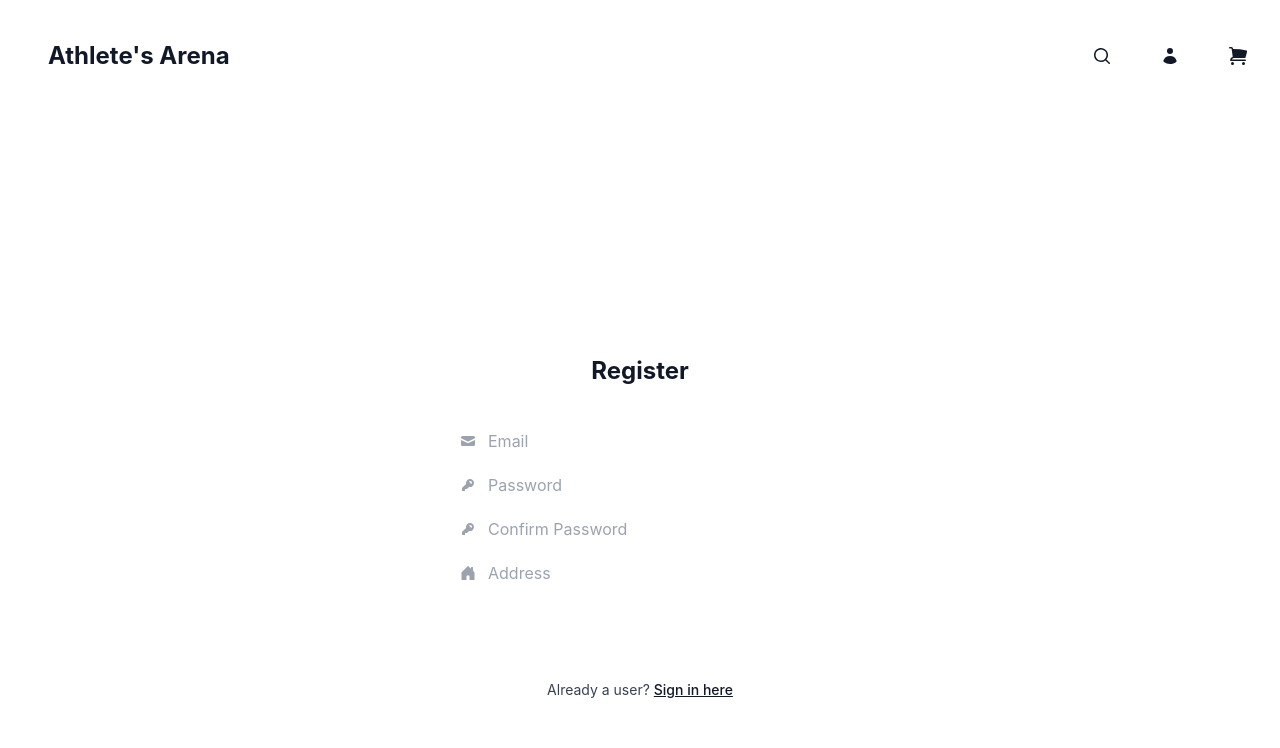
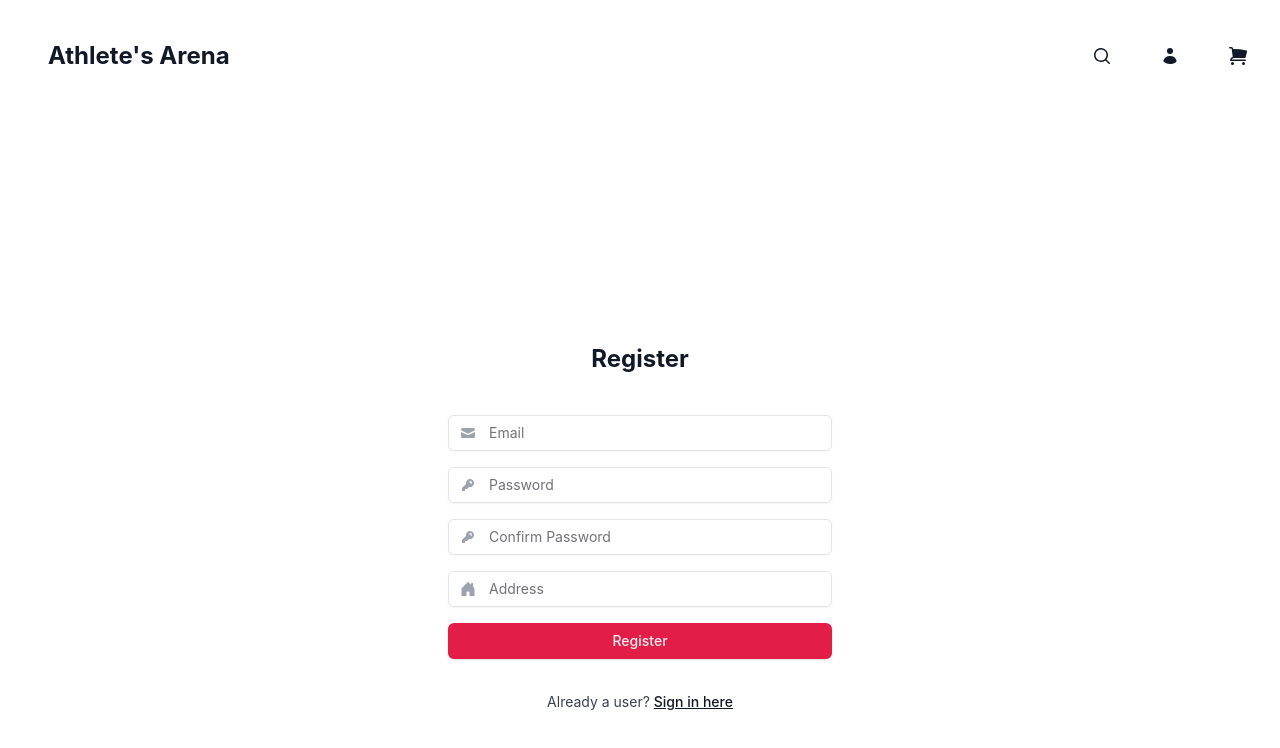
Before and after one commit to SdbnCode/ecom-platform, a Next.js app: page /register in a window 1280 px wide. Shown: the top 748 px of the page. Built offline with nearby package versions, Linux system fonts and the light colour scheme.

Commit message:
replaced Input and Button on login and register pages with refracted code

```diff
--- a/src/app/(user)/login/page.tsx
+++ b/src/app/(user)/login/page.tsx
@@ -6,6 +6,8 @@
 import { zodResolver } from "@hookform/resolvers/zod";
 import * as z from "zod";
 import { useState } from "react";
+import { Input } from "@/components/ui/input";
+import { Button } from "@/components/ui/button";
 
 const FormSchema = z.object({
   email: z.string().email({ message: "Invalid email address" }),
@@ -56,6 +58,8 @@
       <div className="prose w-full max-w-md gap-2 rounded-lg bg-white p-8">
         <form onSubmit={handleSubmit(onSubmit)} className="flex flex-col gap-4">
           <h2 className="text-center">Login</h2>
+
+          {/* Email */}
           <div className="form-control">
             <div className="relative">
               <svg
@@ -67,7 +71,7 @@
                 <path d="M2.5 3A1.5 1.5 0 0 0 1 4.5v.793c.026.009.051.02.076.032L7.674 8.51c.206.1.446.1.652 0l6.598-3.185A.755.755 0 0 1 15 5.293V4.5A1.5 1.5 0 0 0 13.5 3h-11Z" />
                 <path d="M15 6.954 8.978 9.86a2.25 2.25 0 0 1-1.956 0L1 6.954V11.5A1.5 1.5 0 0 0 2.5 13h11a1.5 1.5 0 0 0 1.5-1.5V6.954Z" />
               </svg>
-              <input
+              <Input
                 type="text"
                 className="input input-bordered w-full bg-inherit pl-10"
                 placeholder="Email"
@@ -75,11 +79,13 @@
               />
             </div>
             {errors.email && (
-              <p className="mb-0 mt-1 text-sm text-error">
+              <p className="text-error mb-0 mt-1 text-sm">
                 {errors.email.message}
               </p>
             )}
           </div>
+
+          {/* Password */}
           <div className="form-control">
             <div className="relative">
               <svg
@@ -94,7 +100,7 @@
                   clipRule="evenodd"
                 />
               </svg>
-              <input
+              <Input
                 type="password"
                 className="input input-bordered w-full bg-inherit pl-10"
                 placeholder="Password"
@@ -102,17 +108,15 @@
               />
             </div>
             {errors.password && (
-              <p className="mb-0 mt-1 text-sm text-error">
+              <p className="text-error mb-0 mt-1 text-sm">
                 {errors.password.message}
               </p>
             )}
           </div>
           {errorMessage && (
-            <p className="text-center text-error">{errorMessage}</p>
+            <p className="text-error text-center">{errorMessage}</p>
           )}
-          <button className="btn btn-primary w-full text-white" type="submit">
-            Login
-          </button>
+          <Button type="submit">Login</Button>
           <p className="text-center text-sm">
             Don&apos;t have an account?{" "}
             <Link href="/register" className="link link-primary">
--- a/src/app/(user)/register/page.tsx
+++ b/src/app/(user)/register/page.tsx
@@ -6,6 +6,8 @@
 import { zodResolver } from "@hookform/resolvers/zod";
 import * as z from "zod";
 import { useState } from "react";
+import { Input } from "@/components/ui/input";
+import { Button } from "@/components/ui/button";
 
 // Define the form validation schema
 const FormSchema = z
@@ -74,9 +76,10 @@
         <form onSubmit={handleSubmit(onSubmit)} className="flex flex-col gap-4">
           <h2 className="text-center">Register</h2>
           {serverError && (
-            <p className="mb-0 mt-1 text-sm text-error">{serverError}</p>
+            <p className="text-error mb-0 mt-1 text-sm">{serverError}</p>
           )}
-          <div className="form-control">
+          <div>
+            {/* Email */}
             <div className="relative">
               <svg
                 xmlns="http://www.w3.org/2000/svg"
@@ -87,7 +90,7 @@
                 <path d="M2.5 3A1.5 1.5 0 0 0 1 4.5v.793c.026.009.051.02.076.032L7.674 8.51c.206.1.446.1.652 0l6.598-3.185A.755.755 0 0 1 15 5.293V4.5A1.5 1.5 0 0 0 13.5 3h-11Z" />
                 <path d="M15 6.954 8.978 9.86a2.25 2.25 0 0 1-1.956 0L1 6.954V11.5A1.5 1.5 0 0 0 2.5 13h11a1.5 1.5 0 0 0 1.5-1.5V6.954Z" />
               </svg>
-              <input
+              <Input
                 type="text"
                 className="input input-bordered w-full bg-inherit pl-10"
                 placeholder="Email"
@@ -96,11 +99,43 @@
               />
             </div>
             {errors.email && (
-              <p className="mb-0 mt-1 text-sm text-error">
+              <p className="text-error mb-0 mt-1 text-sm">
                 {errors.email.message}
               </p>
             )}
           </div>
+
+          {/* Password */}
+          <div>
+            <div className="relative">
+              <svg
+                xmlns="http://www.w3.org/2000/svg"
+                viewBox="0 0 16 16"
+                fill="currentColor"
+                className="absolute left-3 top-1/2 h-4 w-4 -translate-y-1/2 transform text-gray-400"
+              >
+                <path
+                  fillRule="evenodd"
+                  d="M14 6a4 4 0 0 1-4.899 3.899l-1.955 1.955a.5.5 0 0 1-.353.146H5v1.5a.5.5 0 0 1-.5.5h-2a.5.5 0 0 1-.5-.5v-2.293a.5.5 0 0 1 .146-.353l3.955-3.955A4 4 0 1 1 14 6Zm-4-2a.75.75 0 0 0 0 1.5.5.5 0 0 1 .5.5.75.75 0 0 0 1.5 0 2 2 0 0 0-2-2Z"
+                  clipRule="evenodd"
+                />
+              </svg>
+              <Input
+                type="password"
+                className="input input-bordered w-full bg-inherit pl-10"
+                placeholder="Password"
+                required
+                {...register("password")}
+              />
+            </div>
+            {errors.password && (
+              <p className="text-error mb-0 mt-1 text-sm">
+                {errors.password.message}
+              </p>
+            )}
+          </div>
+
+          {/* Confirm Password */}
           <div className="form-control">
             <div className="relative">
               <svg
@@ -115,35 +150,7 @@
                   clipRule="evenodd"
                 />
               </svg>
-              <input
-                type="password"
-                className="input input-bordered w-full bg-inherit pl-10"
-                placeholder="Password"
-                required
-                {...register("password")}
-              />
-            </div>
-            {errors.password && (
-              <p className="mb-0 mt-1 text-sm text-error">
-                {errors.password.message}
-              </p>
-            )}
-          </div>
-          <div className="form-control">
-            <div className="relative">
-              <svg
-                xmlns="http://www.w3.org/2000/svg"
-                viewBox="0 0 16 16"
-                fill="currentColor"
-                className="absolute left-3 top-1/2 h-4 w-4 -translate-y-1/2 transform text-gray-400"
-              >
-                <path
-                  fillRule="evenodd"
-                  d="M14 6a4 4 0 0 1-4.899 3.899l-1.955 1.955a.5.5 0 0 1-.353.146H5v1.5a.5.5 0 0 1-.5.5h-2a.5.5 0 0 1-.5-.5v-2.293a.5.5 0 0 1 .146-.353l3.955-3.955A4 4 0 1 1 14 6Zm-4-2a.75.75 0 0 0 0 1.5.5.5 0 0 1 .5.5.75.75 0 0 0 1.5 0 2 2 0 0 0-2-2Z"
-                  clipRule="evenodd"
-                />
-              </svg>
-              <input
+              <Input
                 type="password"
                 className="input input-bordered w-full bg-inherit pl-10"
                 placeholder="Confirm Password"
@@ -152,11 +159,13 @@
               />
             </div>
             {errors.confirmPassword && (
-              <p className="mb-0 mt-1 text-sm text-error">
+              <p className="text-error mb-0 mt-1 text-sm">
                 {errors.confirmPassword.message}
               </p>
             )}
           </div>
+
+          {/* Address */}
           <div className="form-control">
             <div className="relative">
               <svg
@@ -169,7 +178,7 @@
               >
                 <path d="M6.5 14.5v-3.505c0-.245.25-.495.5-.495h2c.25 0 .5.25.5.5v3.5a.5.5 0 0 0 .5.5h4a.5.5 0 0 0 .5-.5v-7a.5.5 0 0 0-.146-.354L13 5.793V2.5a.5.5 0 0 0-.5-.5h-1a.5.5 0 0 0-.5.5v1.293L8.354 1.146a.5.5 0 0 0-.708 0l-6 6A.5.5 0 0 0 1.5 7.5v7a.5.5 0 0 0 .5.5h4a.5.5 0 0 0 .5-.5" />
               </svg>
-              <input
+              <Input
                 type="text"
                 className="input input-bordered w-full bg-inherit pl-10"
                 placeholder="Address"
@@ -177,17 +186,12 @@
               />
             </div>
             {errors.address && (
-              <p className="mb-0 mt-1 text-sm text-error">
+              <p className="text-error mb-0 mt-1 text-sm">
                 {errors.address.message}
               </p>
             )}
           </div>
-          <button
-            className="btn btn-primary mb-4 w-full text-white"
-            type="submit"
-          >
-            Register
-          </button>
+          <Button type="submit">Register</Button>
           <p className="text-center text-sm">
             Already a user?{" "}
             <Link href="/login" className="link link-primary">
```
